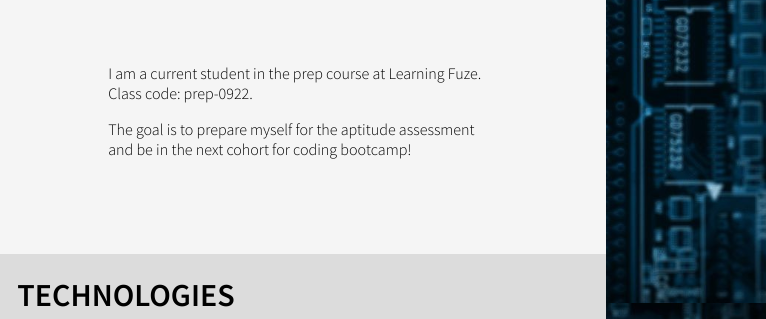
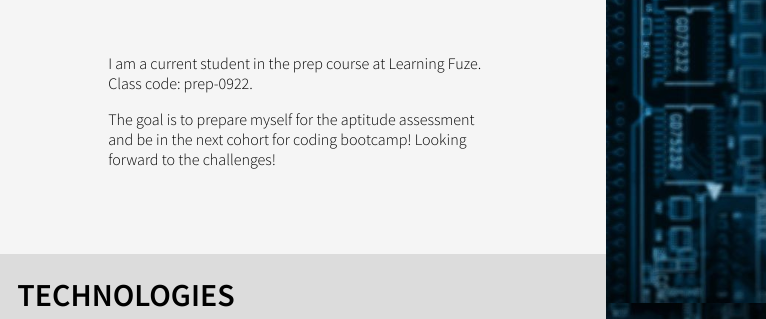
Before and after one commit to MattChau01/prep-portfolio-mc01, a website: page index.html in a window 1280 px wide. Shown: the part 497-816 px from the top of the page, 514-1280 px from the left. Drawn offline with Linux system fonts and the light colour scheme.

Commit message:
completed portfolio page project

```diff
--- a/index.html
+++ b/index.html
@@ -28,7 +28,7 @@
         <p>I am a current student in the prep course at Learning Fuze. <br>
           Class code: prep-0922.</p>
         <p>The goal is to prepare myself for the aptitude assessment and
-          be in the next cohort for coding bootcamp!
+          be in the next cohort for coding bootcamp! Looking forward to the challenges!
         </p>
       </div>
     </div>
```
